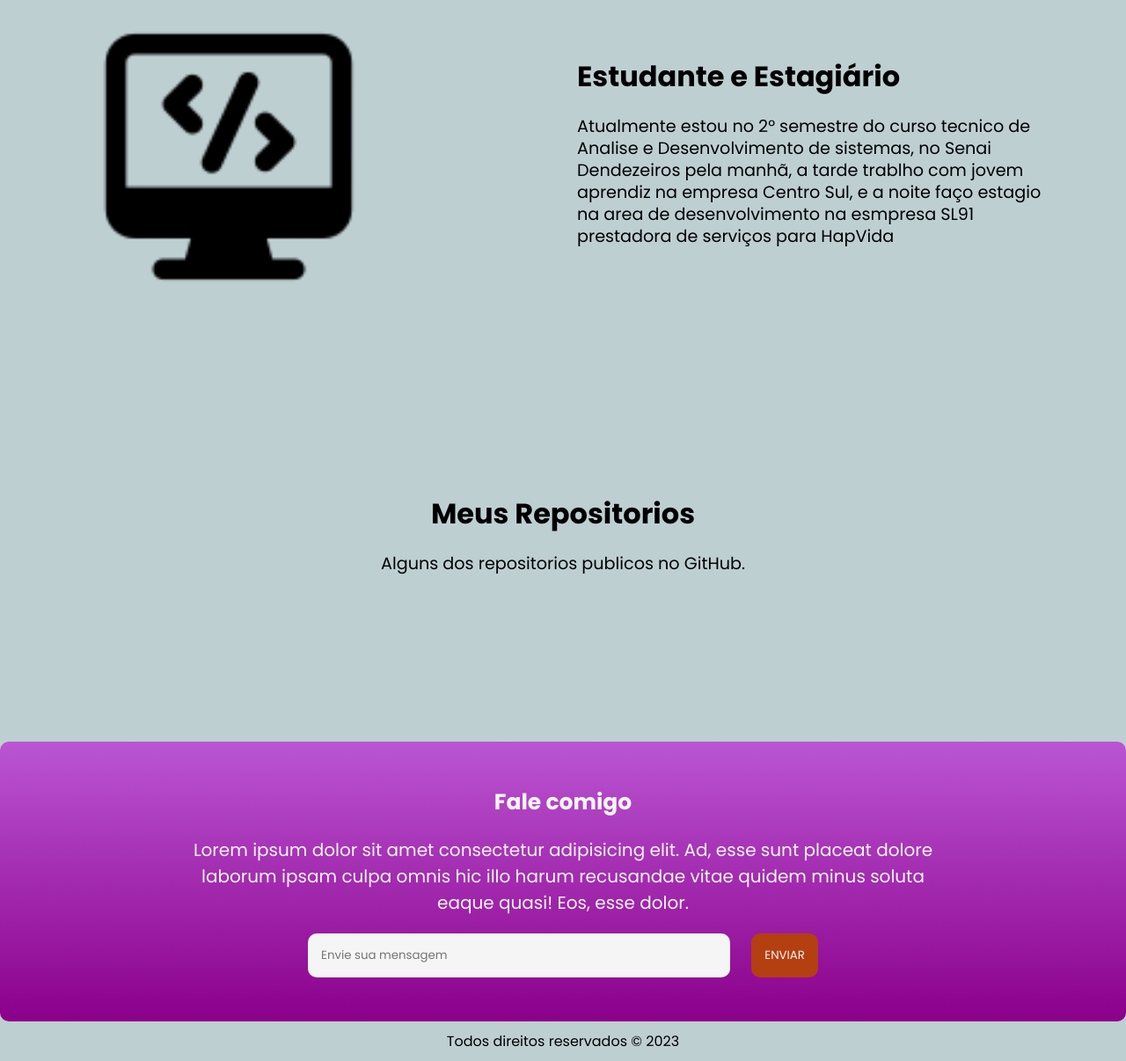
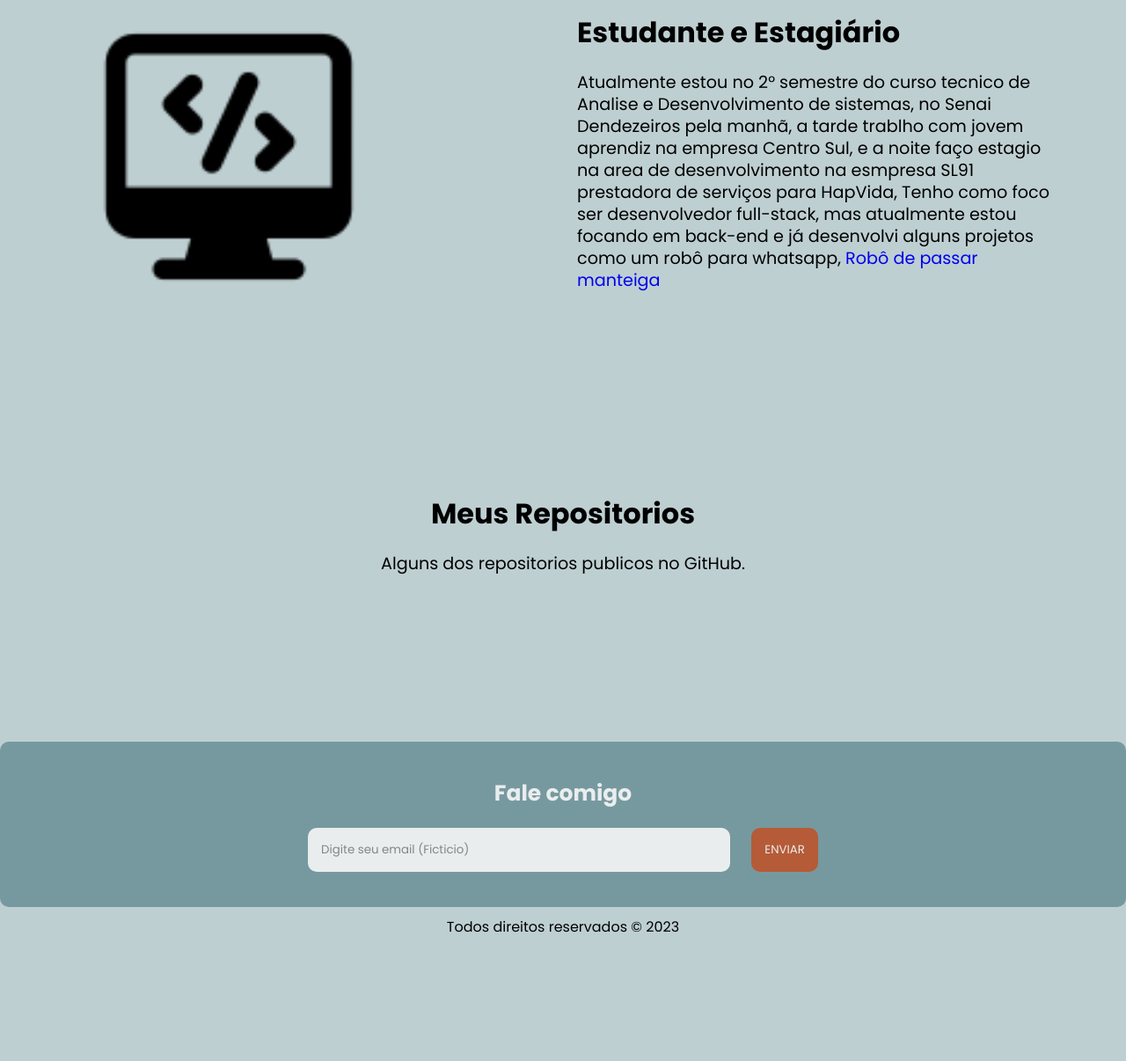
Before and after one commit to FelippeRibeiro/portifolio, a plain HTML site: page index.html in a window 1280 px wide. Shown: the part 1757-2963 px from the top of the page at 88% size. After the commit the page ends 2833 px from the top, so only its background shows below. Drawn offline with nearby package versions, Linux system fonts and the light colour scheme; no server answers.

Commit message:
Updating about.

```diff
--- a/css/style.css
+++ b/css/style.css
@@ -13,6 +13,7 @@
 	--text-color: #000000;
 	--main-color: #b43f11;
 	--second-color: #dcdcdc;
+	--alternative-color: rgba(81, 125, 133, 0.815);
 	--big-font: 4.5rem;
 	--h2-font: 3.2rem;
 	--p-font: 1.2rem;
@@ -343,9 +344,10 @@ header.sticky:hover {
 }
 
 .contact {
-	background: linear-gradient(360deg, #8b008b, #ba55d3);
+	background: var(--alternative-color);
+	opacity: 80%;
 	margin-top: 150px;
-	padding: 50px 205px;
+	padding: 40px 205px;
 	display: flex;
 	align-items: center;
 	justify-content: center;
--- a/index.html
+++ b/index.html
@@ -65,7 +65,7 @@
 						<i class="fa-brands fa-square-whatsapp"> </i>
 					</a>
 				</div>
-				<a href="#" class="btn">Sobre mim</a>
+				<a href="#about" class="btn">Sobre mim</a>
 			</div>
 			<div class="home-image">
 				<img src="images/eu.png" width="500px" id="photo" alt="" />
@@ -139,7 +139,11 @@
 					Atualmente estou no 2° semestre do curso tecnico de Analise e Desenvolvimento de sistemas,
 					no Senai Dendezeiros pela manhã, a tarde trablho com jovem aprendiz na empresa Centro Sul,
 					e a noite faço estagio na area de desenvolvimento na esmpresa SL91 prestadora de serviços
-					para HapVida
+					para HapVida, Tenho como foco ser desenvolvedor full-stack, mas atualmente estou focando
+					em back-end e já desenvolvi alguns projetos como um robô para whatsapp,
+					<a href="https://wa.me/557192126020?text=%21menu" target="_blank"
+						>Robô de passar manteiga</a
+					>
 				</p>
 			</div>
 		</section>
@@ -156,15 +160,10 @@
 			<div class="contact-container">
 				<div class="contact-text">
 					<h3>Fale comigo</h3>
-					<p>
-						Lorem ipsum dolor sit amet consectetur adipisicing elit. Ad, esse sunt placeat dolore
-						laborum ipsam culpa omnis hic illo harum recusandae vitae quidem minus soluta eaque
-						quasi! Eos, esse dolor.
-					</p>
 				</div>
 				<div class="form">
 					<form action="">
-						<input type="email" name="email" placeholder="Envie sua mensagem" required />
+						<input type="email" name="email" placeholder="Digite seu email (Ficticio)" required />
 						<input id="input" type="submit" onclick="msgSend();" name="submit" value="ENVIAR" />
 					</form>
 				</div>
```
